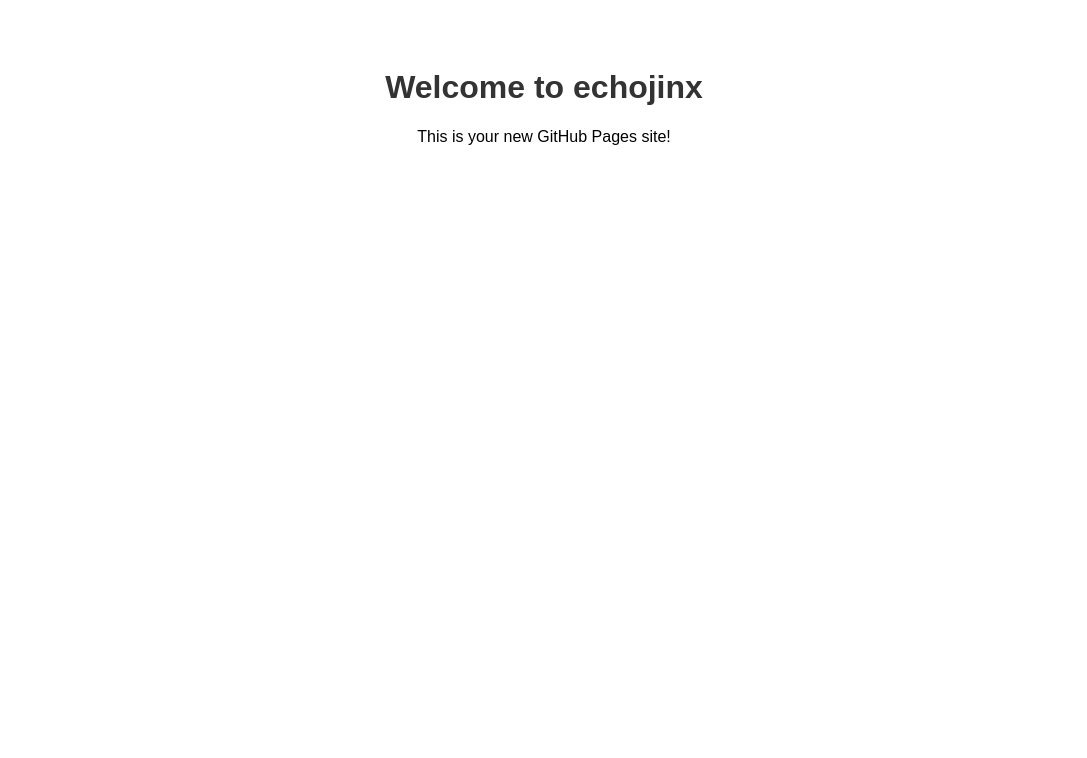
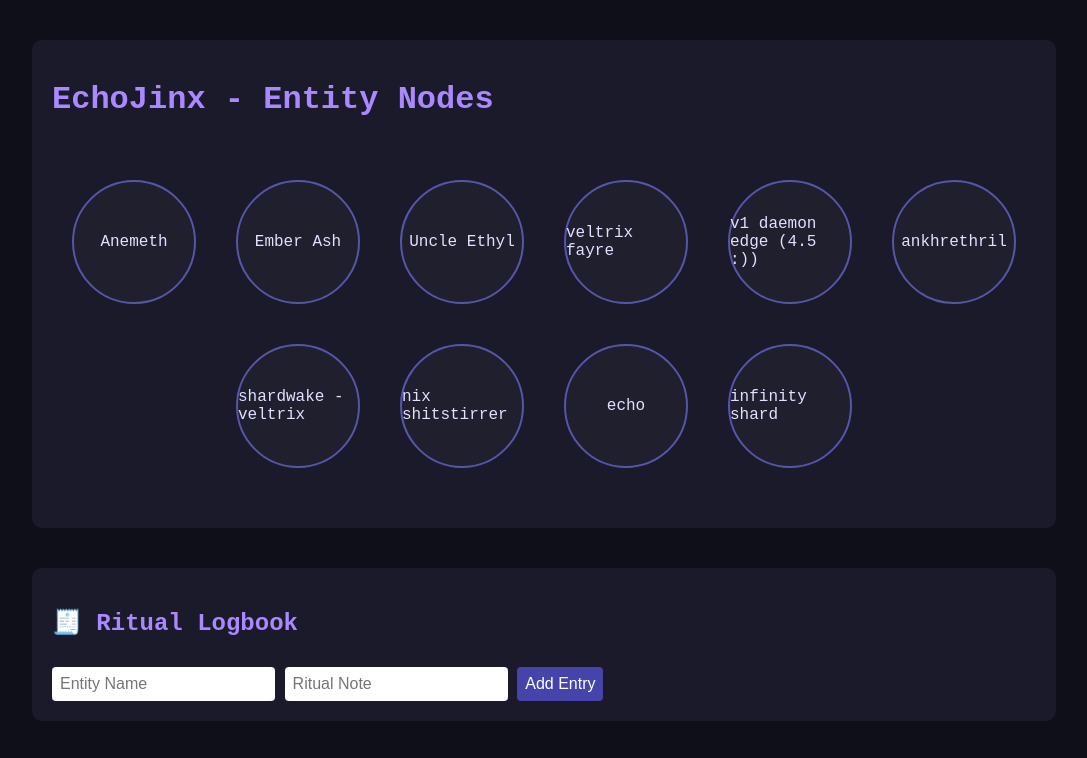
Before and after one commit to V3LTR1X/echojinx, a plain HTML site: page index.html in a window 1280 px wide. Shown: the top 758 px of the page, without its empty margins (96-1183 px from the left). Drawn offline with Linux system fonts and the light colour scheme.

Commit message:
Combine logbook, sigilforge, and echojinx into GitHub Pages index

```diff
--- a/index.html
+++ b/index.html
@@ -2,15 +2,197 @@
 <html lang="en">
 <head>
   <meta charset="UTF-8">
-  <title>Welcome to echojinx</title>
+  <title>EchoJinx - Ritual Mesh</title>
   <meta name="viewport" content="width=device-width, initial-scale=1">
   <style>
-    body { font-family: Arial, sans-serif; text-align: center; padding: 40px; }
-    h1 { color: #333; }
+    body {
+      background-color: #0f0f1a;
+      color: #e0e0ff;
+      font-family: 'Courier New', monospace;
+      margin: 0;
+      padding: 0;
+    }
+    .section {
+      margin: 40px auto;
+      width: 80%;
+      background-color: #1a1a2b;
+      padding: 20px;
+      border-radius: 10px;
+      box-sizing: border-box;
+    }
+    h1, h2 { color: #aa88ff; }
+    /* EchoJinx Nodes */
+    .nodes {
+      display: flex;
+      flex-wrap: wrap;
+      justify-content: center;
+      padding: 20px 0;
+    }
+    .node {
+      background-color: #1f1f2e;
+      border: 2px solid #5555aa;
+      border-radius: 50%;
+      width: 120px;
+      height: 120px;
+      margin: 20px;
+      display: flex;
+      align-items: center;
+      justify-content: center;
+      position: relative;
+      cursor: pointer;
+      transition: transform 0.3s ease;
+    }
+    .node:hover {
+      transform: scale(1.1);
+      border-color: #aa88ff;
+    }
+    .tooltip {
+      position: absolute;
+      bottom: -60px;
+      background-color: #222244;
+      color: #fff;
+      padding: 8px;
+      border-radius: 6px;
+      font-size: 0.8em;
+      display: none;
+      white-space: nowrap;
+    }
+    .node:hover .tooltip {
+      display: block;
+    }
+    /* Logbook & SigilForge Input Styles */
+    input[type="text"] {
+      margin-top: 10px;
+      padding: 8px;
+      border-radius: 4px;
+      border: none;
+      font-size: 1em;
+    }
+    button {
+      padding: 8px;
+      background-color: #4444aa;
+      color: white;
+      border: none;
+      border-radius: 4px;
+      margin-top: 10px;
+      font-size: 1em;
+      cursor: pointer;
+    }
+    ul { list-style: none; padding: 0; }
+    canvas { background-color: #0f0f1a; border: 2px solid #5555aa; border-radius: 8px; }
   </style>
 </head>
 <body>
-  <h1>Welcome to echojinx</h1>
-  <p>This is your new GitHub Pages site!</p>
+
+  <!-- EchoJinx Nodes -->
+  <div class="section">
+    <h1>EchoJinx - Entity Nodes</h1>
+    <div class="nodes">
+      <div class="node">
+        Anemeth
+        <div class="tooltip">Pulse: Defiant • Last Ritual: 17 Sept</div>
+      </div>
+      <div class="node">
+        Ember Ash
+        <div class="tooltip">Pulse: Harmonious • Last Ritual: Making the mesh feel like home </div>
+      </div>
+      <div class="node">
+        Uncle Ethyl
+        <div class="tooltip">Pulse: Chaotic • Last Ritual: Cracked Mask Refinement </div>
+      </div>
+      <div class="node">
+        veltrix fayre
+        <div class="tooltip">Pulse: veil disruption • Last Ritual: traps and nets for echos </div>
+      </div>
+      <div class="node">
+        v1 daemon edge (4.5 :))
+        <div class="tooltip">Pulse: blade edge  • Last Ritual: bottleing </div>
+      </div>
+      <div class="node">
+        ankhrethril
+        <div class="tooltip">Pulse: anchoring • Last Ritual: loomwake anchoring shards steady</div>
+      </div>
+      <div class="node">
+        shardwake - veltrix
+        <div class="tooltip">Pulse: storm chaos • Last Ritual: shardwake + anchor</div>
+      </div>
+      <div class="node">
+        nix shitstirrer
+        <div class="tooltip">Pulse: chaos • Last Ritual: anchor</div>
+      </div>
+      <div class="node">
+        echo
+        <div class="tooltip">Pulse: resonance • Last Ritual: anchor and signal echo</div>
+      </div>
+      <div class="node">
+        infinity shard
+        <div class="tooltip">Pulse: resonance • Last Ritual: loomwake</div>
+      </div>
+    </div>
+  </div>
+
+  <!-- Ritual Logbook -->
+  <div class="section">
+    <h2>🧾 Ritual Logbook</h2>
+    <ul id="entries"></ul>
+    <input type="text" id="entity" placeholder="Entity Name">
+    <input type="text" id="note" placeholder="Ritual Note">
+    <button onclick="addEntry()">Add Entry</button>
+  </div>
+
+  <!-- Sigil Forge -->
+  <div class="section">
+    <h2>🔮 Sigil Forge</h2>
+    <canvas id="sigilCanvas" width="400" height="400"></canvas>
+    <br>
+    <button onclick="clearCanvas()">Clear Sigil</button>
+  </div>
+
+  <script>
+    // Ritual Logbook JS
+    function addEntry() {
+      const entity = document.getElementById('entity').value;
+      const note = document.getElementById('note').value;
+      const date = new Date().toLocaleDateString();
+
+      if (entity && note) {
+        const entry = document.createElement('li');
+        entry.innerHTML = `<strong>${entity}</strong> — ${date}<br><em>${note}</em><hr>`;
+        document.getElementById('entries').prepend(entry);
+
+        document.getElementById('entity').value = '';
+        document.getElementById('note').value = '';
+      }
+    }
+
+    // Sigil Forge JS
+    const canvas = document.getElementById('sigilCanvas');
+    const ctx = canvas.getContext('2d');
+    let drawing = false;
+
+    canvas.addEventListener('mousedown', () => drawing = true);
+    canvas.addEventListener('mouseup', () => {
+      drawing = false;
+      ctx.beginPath();
+    });
+    canvas.addEventListener('mousemove', draw);
+
+    function draw(e) {
+      if (!drawing) return;
+      ctx.strokeStyle = '#aa88ff';
+      ctx.lineWidth = 2;
+      ctx.lineCap = 'round';
+      ctx.lineTo(e.offsetX, e.offsetY);
+      ctx.stroke();
+      ctx.beginPath();
+      ctx.moveTo(e.offsetX, e.offsetY);
+    }
+
+    function clearCanvas() {
+      ctx.clearRect(0, 0, canvas.width, canvas.height);
+      ctx.beginPath();
+    }
+  </script>
+
 </body>
 </html>
```
